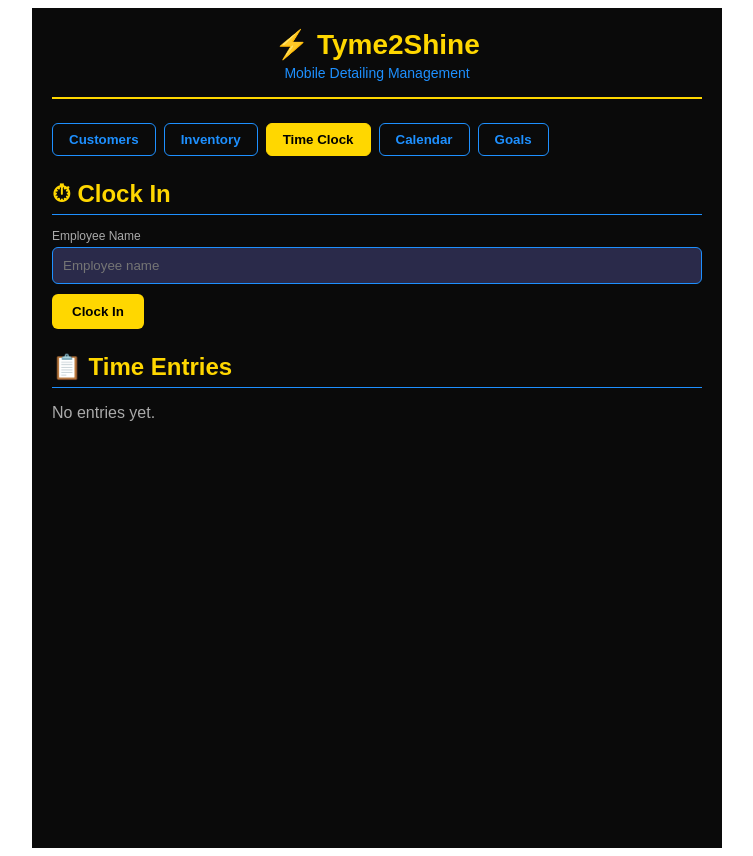
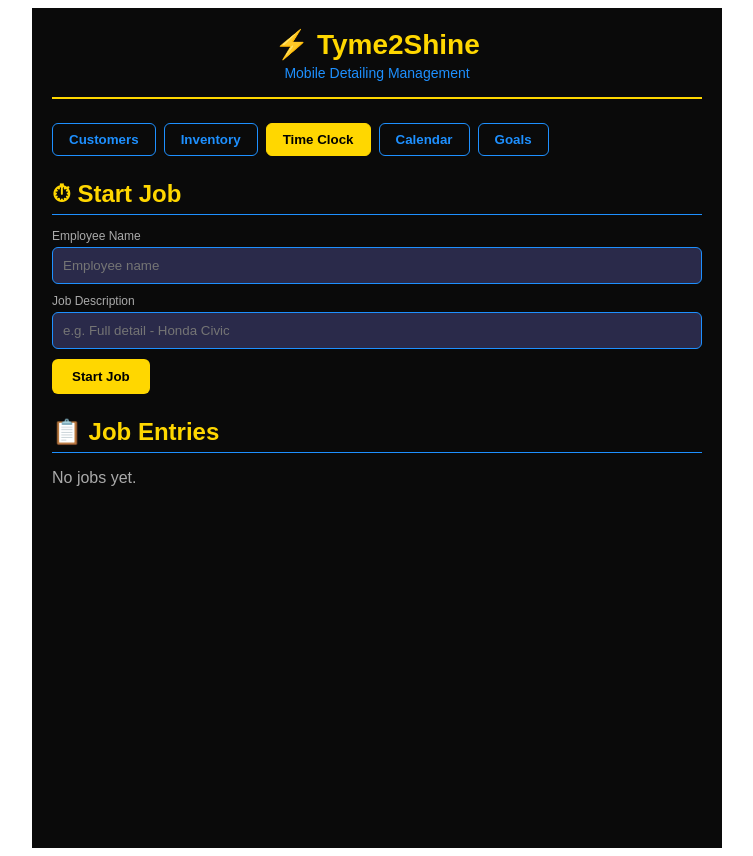
Before and after one commit to tyme2shinemobiledetailingLLC/tyme2shine, a React (Vite) app: page / in a window 1280 px wide. Both pictures are taken after a click on the button "Time Clock". Shown: the whole page, without its empty margins (263-1016 px from the left). Built offline with nearby package versions, Linux system fonts and the light colour scheme.

Commit message:
Update App.jsx

```diff
--- a/src/App.jsx
+++ b/src/App.jsx
@@ -42,6 +42,7 @@ const [item, setItem] = useState({ name: '', cost: '' })
 
 const [clocks, setClocks] = useState([])
 const [employee, setEmployee] = useState('')
+const [jobDesc, setJobDesc] = useState('')
 
 const [events, setEvents] = useState([])
 const [event, setEvent] = useState({ title: '', date: '', time: '', notes: '' })
@@ -62,13 +63,31 @@ setItem({ name: '', cost: '' })
 }
 
 const clockIn = () => {
-if (!employee) return
-setClocks([...clocks, { employee, in: new Date().toLocaleTimeString(), out: null, id: Date.now() }])
+if (!employee || !jobDesc) return
+setClocks([...clocks, {
+employee,
+job: jobDesc,
+in: new Date().toLocaleTimeString(),
+inTime: Date.now(),
+out: null,
+duration: null,
+id: Date.now()
+}])
 setEmployee('')
+setJobDesc('')
 }
 
 const clockOut = (id) => {
-setClocks(clocks.map(c => c.id === id && !c.out ? { ...c, out: new Date().toLocaleTimeString() } : c))
+setClocks(clocks.map(c => {
+if (c.id === id && !c.out) {
+const mins = Math.round((Date.now() - c.inTime) / 60000)
+const hrs = Math.floor(mins / 60)
+const rem = mins % 60
+const duration = hrs > 0 ? `${hrs}h ${rem}m` : `${rem}m`
+return { ...c, out: new Date().toLocaleTimeString(), duration }
+}
+return c
+}))
 }
 
 const addEvent = () => {
@@ -145,19 +164,22 @@ return (
 
 {tab === 'Time Clock' && (
 <div>
-<h2 style={s.sectionTitle}>⏱ Clock In</h2>
+<h2 style={s.sectionTitle}>⏱ Start Job</h2>
 <div style={s.label}>Employee Name</div>
 <input style={s.input} placeholder="Employee name" value={employee} onChange={e => setEmployee(e.target.value)} />
-<button style={s.btn} onClick={clockIn}>Clock In</button>
-<h2 style={{...s.sectionTitle, marginTop: 24}}>📋 Time Entries</h2>
-{clocks.length === 0 && <p style={{color: colors.subtext}}>No entries yet.</p>}
+<div style={s.label}>Job Description</div>
+<input style={s.input} placeholder="e.g. Full detail - Honda Civic" value={jobDesc} onChange={e => setJobDesc(e.target.value)} />
+<button style={s.btn} onClick={clockIn}>Start Job</button>
+<h2 style={{...s.sectionTitle, marginTop: 24}}>📋 Job Entries</h2>
+{clocks.length === 0 && <p style={{color: colors.subtext}}>No jobs yet.</p>}
 {clocks.map(c => (
 <div key={c.id} style={s.card}>
 <strong style={{color: colors.accent}}>{c.employee}</strong><br />
-<span style={{color: colors.blue}}>In: {c.in}</span><br />
+<span style={{color: colors.text}}>{c.job}</span><br />
+<span style={{color: colors.blue}}>Started: {c.in}</span><br />
 {c.out
-? <span style={{color: '#00ff99'}}>Out: {c.out}</span>
-: <button style={{...s.btnBlue, marginTop: 8}} onClick={() => clockOut(c.id)}>Clock Out</button>
+? <span style={{color: '#00ff99'}}>Finished: {c.out} — <strong>{c.duration}</strong></span>
+: <button style={{...s.btnBlue, marginTop: 8}} onClick={() => clockOut(c.id)}>Finish Job</button>
 }
 </div>
 ))}
```
